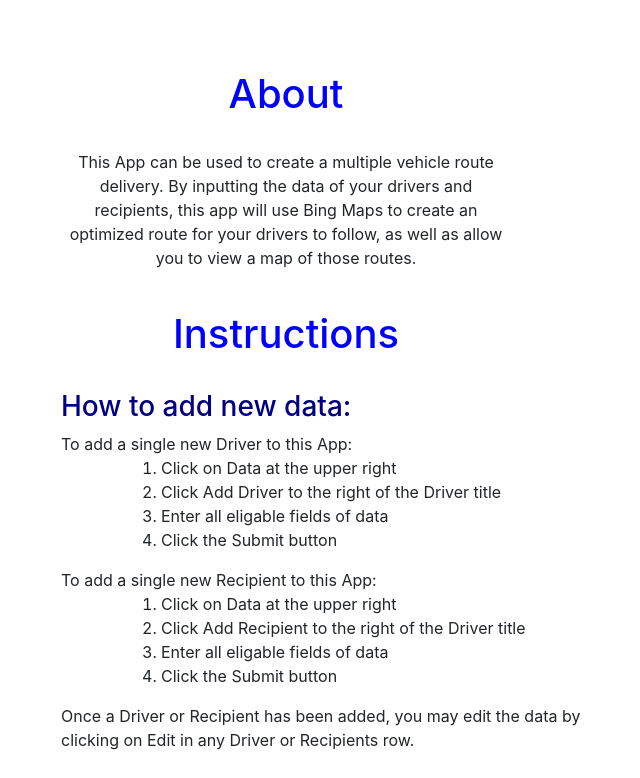
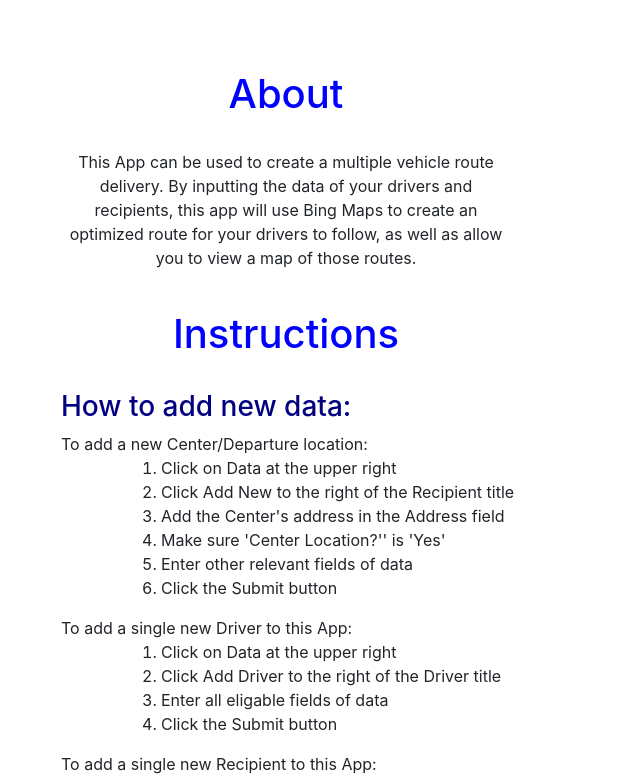
Before and after one commit to Capstone-Team-Fast/fast-frontend, a React (Create React App) app in the folder frontend/: page / in a window 1280 px wide. Shown: the part 386-1164 px from the top of the page, without its empty margins (354-994 px from the left). Built offline with nearby package versions, Linux system fonts and the light colour scheme.

Commit message:
Add directions to Homepage to add new location as Departure/Center

```diff
--- a/frontend/src/components/Home.js
+++ b/frontend/src/components/Home.js
@@ -11,6 +11,15 @@ function Home() {
             <h1 style={{color:"blue", textAlign:"center"}}>Instructions</h1><br />
             <h3 style={{color:"navy", paddingLeft:"400px"}}>How to add new data:</h3>
             <p style={{paddingLeft:"400px", paddingRight:"300px"}}>
+                To add a new Center/Departure location:
+                <ol style={{paddingLeft:"100px"}}>
+                    <li>Click on Data at the upper right</li>
+                    <li>Click Add New to the right of the Recipient title</li>
+                    <li>Add the Center's address in the Address field</li>
+                    <li>Make sure 'Center Location?'' is 'Yes'</li>
+                    <li>Enter other relevant fields of data</li>
+                    <li>Click the Submit button</li>
+                </ol>
                 To add a single new Driver to this App:
                 <ol style={{paddingLeft:"100px"}}>
                     <li>Click on Data at the upper right</li>
@@ -75,10 +84,10 @@ function Home() {
                 Address: The Address of the Recipient<br/>
                 City: The City the Recipient lives in<br/>
                 State: The State of the Recipient<br/>
-                Zipcode: The Zipccode of the Recipient <br/>
+                Zipcode: The Zipcode of the Recipient <br/>
                 Center: If the address is the ISC Address, set to 0 otherwise<br/>
                 Room_Number: The Room Number of the Recipient, if applicable, otherwise leave blank.<br/>
-                Language: The Languages the Recipient can communiacate in<br/>
+                Language: The Languages the Recipient can communicate in<br/>
                 Quantity: The Quantity of packages the Recipient requests<br/>
                 <br />
                 These files can be uploaded by clicking on the Browse Files button and browsing to your prepared file on your computer.<br /><br />
```
